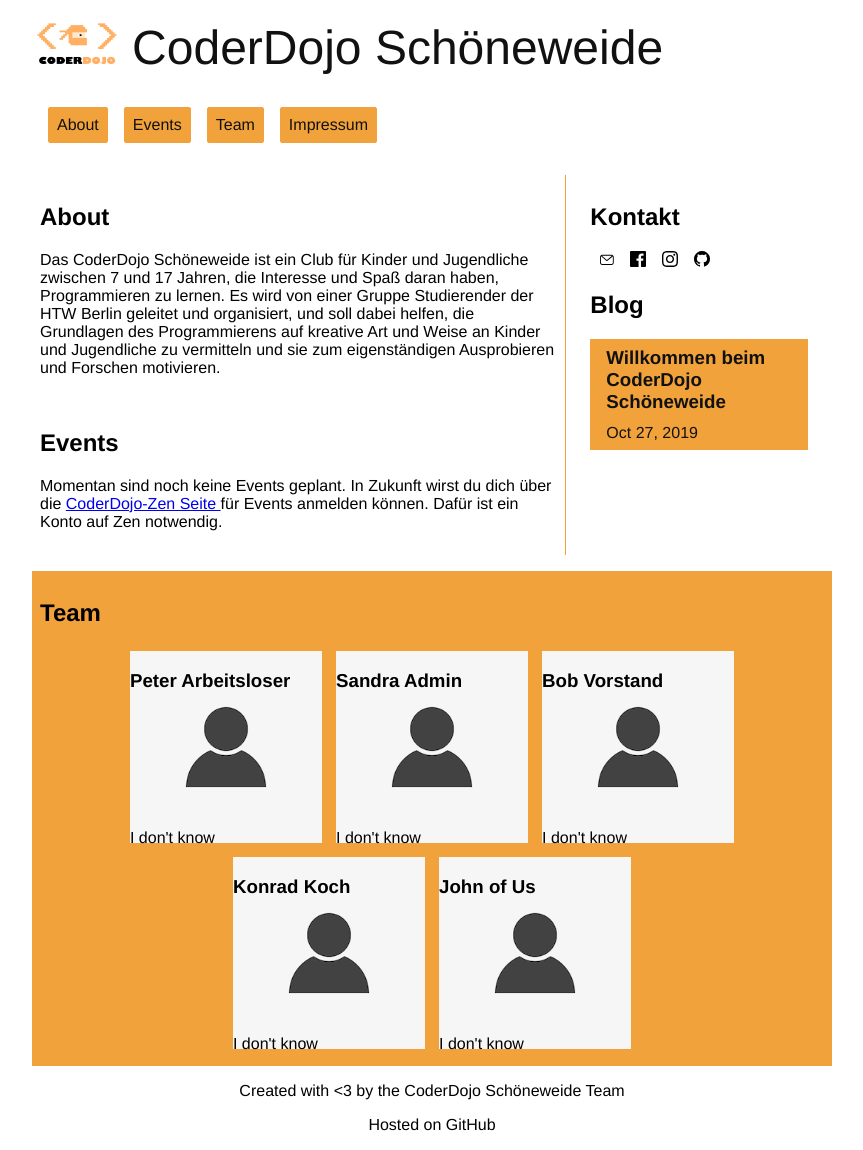
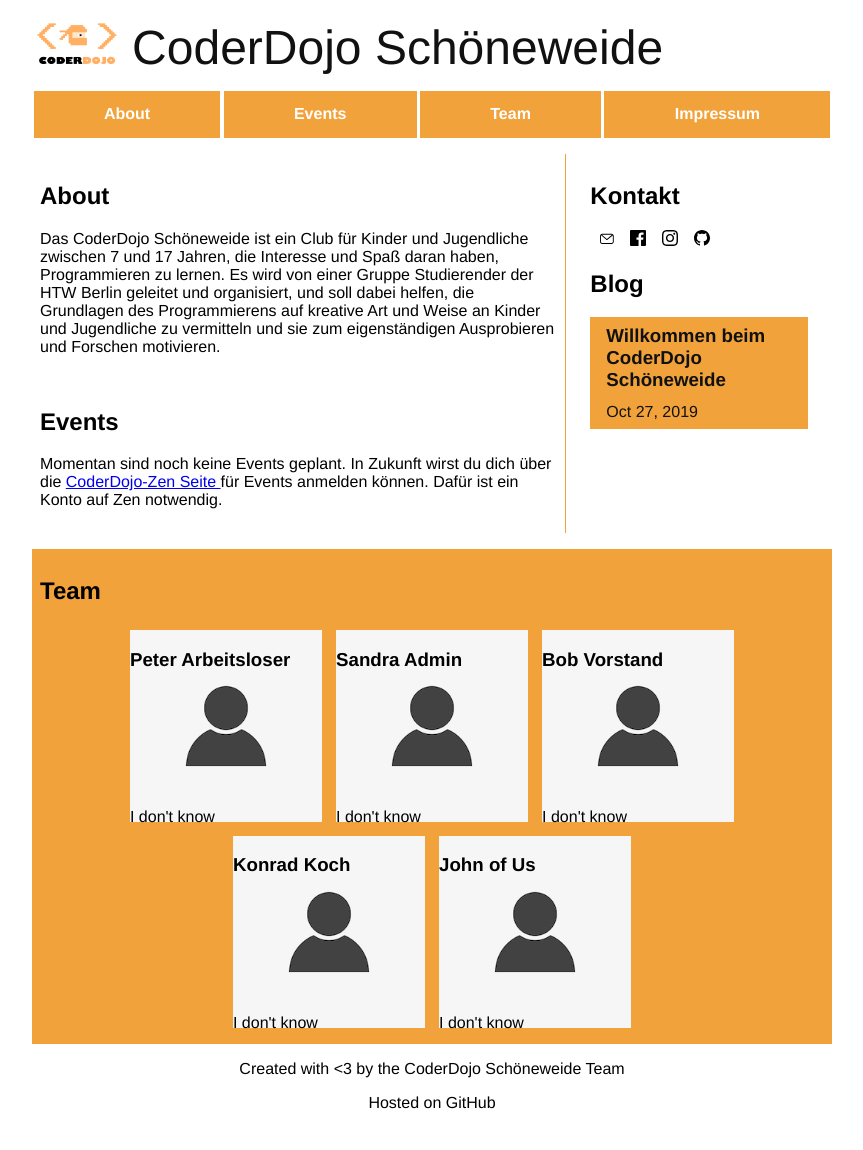
Before and after one commit to Coderdojo-Schoeneweide/coderdojo-schoneweide.github.io, a Jekyll site: the page built from index.md, in a window 1280 px wide. Shown: the whole page, without its empty margins (208-1071 px from the left). Built offline with Jekyll 4.4.1, drawn with Linux system fonts in a browser that asks for light colours; after the commit the page ends 1128 px from its top, so only the background shows below that.

Commit message:
updated navbar style

```diff
--- a/assets/main.scss
+++ b/assets/main.scss
@@ -56,24 +56,31 @@ header {
   }
 
   nav {
-    padding: 1rem .5rem;
 
     input, label {
       display: none;
     }
 
     ul {
-      margin: 0;
       padding: 0;
       list-style: none;
-      display: flex;
+      display: grid;
+      grid-template-columns: auto auto auto auto; //Add more columns if needed
 
       li {
-        border: 1px solid $color-main;
-        border-radius: 2px;
-        padding: 0.5rem;
-        margin: 0 0.5rem;
-        background-color: $color-main;
+          a {
+            font-weight: bold;
+            margin: 0 .1rem;
+            padding: .9rem;
+            background-color: $color-main;
+            color: $color-light;
+            text-align: center;
+
+            &:hover {
+              cursor:pointer;
+              opacity: 0.8;
+            }
+          }
       }
     }
   }
```
